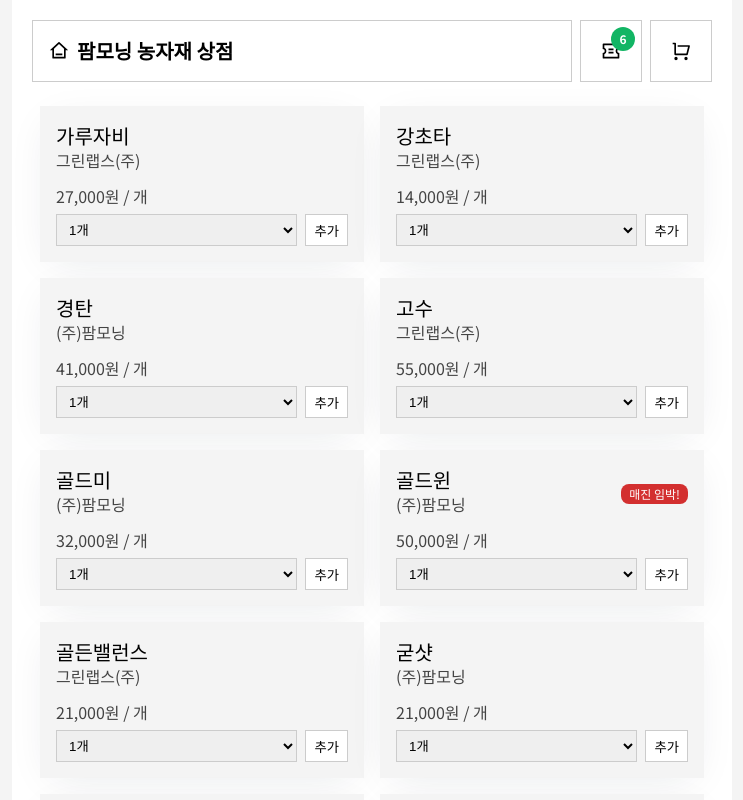
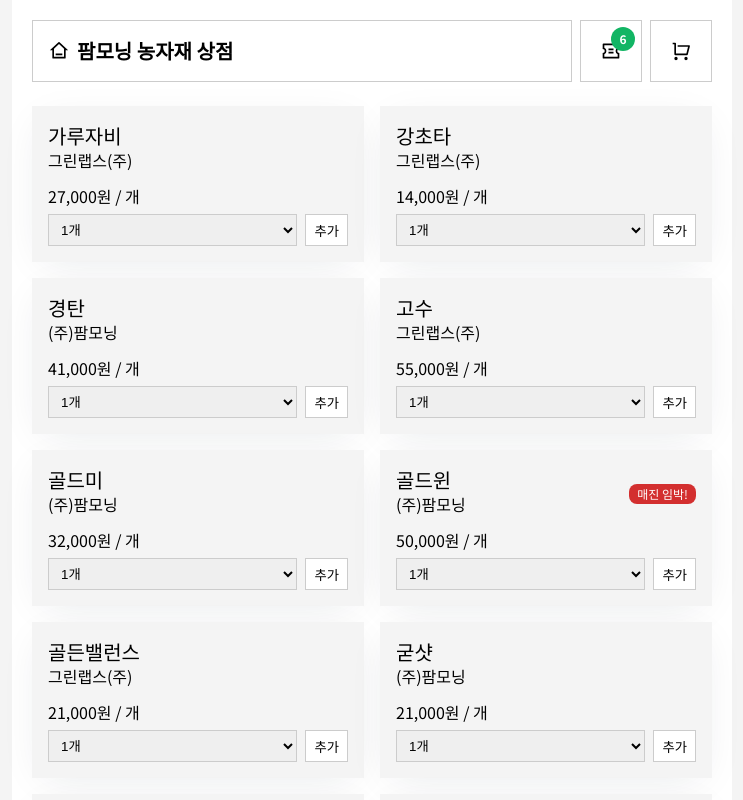
Before and after one commit to DiveDiFF/greenlabs-test, a Next.js app: page /product-list in a window 1280 px wide. Shown: the top 800 px of the page, without its empty margins (268-1011 px from the left). Built offline with nearby package versions, Linux system fonts and the light colour scheme.

Commit message:
style : Edit some minor style

```diff
--- a/src/components/Cart/CartItemList/CartItemCard/CartItemCard.module.css
+++ b/src/components/Cart/CartItemList/CartItemCard/CartItemCard.module.css
@@ -1,7 +1,6 @@
 .container {
   width: 100%;
   padding: 24px;
-  transition: 0.3s;
   min-width: 280px;
   margin: auto;
   box-shadow: 0 8px 40px -12px rgba(20, 40, 60, 0.1);
--- a/src/components/ProductList/ProductItemCard/ProductItemCard.module.css
+++ b/src/components/ProductList/ProductItemCard/ProductItemCard.module.css
@@ -1,5 +1,4 @@
 .container {
-  transition: 0.3s;
   min-width: 280px;
   margin: auto;
   box-shadow: 0 8px 40px -12px rgba(20, 40, 60, 0.1);
@@ -22,7 +21,7 @@
 .descriptionText {
   font-size: 1rem;
   line-height: 1.25rem;
-  color: var(--gray500);
+  color: var(--gray00);
   margin-bottom: 8px;
 }
 
@@ -59,7 +58,7 @@
 }
 
 .submitButton:hover {
-  background-color: vary(--gray100);
+  background-color: var(--gray100);
 }
 
 .chipContainer {
--- a/src/components/ProductList/ProductList.module.css
+++ b/src/components/ProductList/ProductList.module.css
@@ -4,6 +4,12 @@
 }
 
 .itemContainer {
-  margin: 8px;
+  margin: 8px 0;
   flex: 1 1 auto;
 }
+
+@media (min-width: 615px) {
+  .itemContainer:nth-child(odd) {
+    margin-right: 16px;
+  }
+}
```
